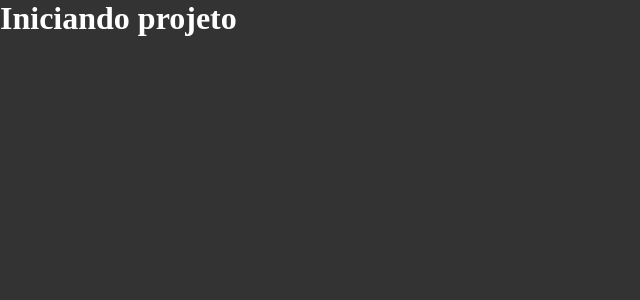
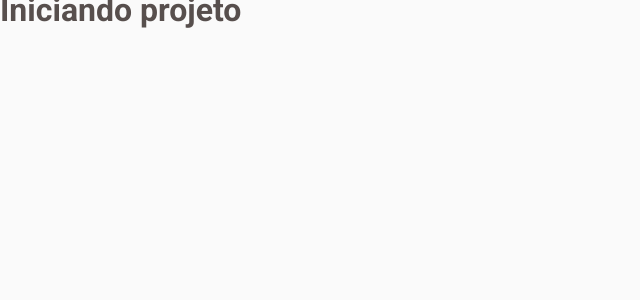
Before and after one commit to caio300/coffee-delivery, a React (Vite) app: page / in a window 1280 px wide. Shown: the top 300 px of the page, without its empty margins (0-640 px from the left). Built offline with nearby package versions, Linux system fonts and the light colour scheme.

Commit message:
Cores e Fontes

```diff
--- a/index.html
+++ b/index.html
@@ -2,9 +2,15 @@
 <html lang="en">
   <head>
     <meta charset="UTF-8" />
-    <link rel="icon" type="image/svg+xml" href="/vite.svg" />
+
+    <link rel="preconnect" href="https://fonts.googleapis.com" />
+    <link rel="preconnect" href="https://fonts.gstatic.com" crossorigin />
+
     <meta name="viewport" content="width=device-width, initial-scale=1.0" />
-    <title>Vite + React + TS</title>
+
+    <link href="https://fonts.googleapis.com/css2?family=Baloo+2:wght@700;800&family=Roboto:wght@400;700&display=swap" rel="stylesheet" />
+
+    <title>Coffee Delivery</title>
   </head>
   <body>
     <div id="root"></div>
--- a/src/styles/global.ts
+++ b/src/styles/global.ts
@@ -1,13 +1,22 @@
 import { createGlobalStyle } from 'styled-components'
-
 export const GlobalStyle = createGlobalStyle`
   * {
     margin: 0;
     padding: 0;
     box-sizing: border-box;
   }
+  :focus {
+    outline: none;
+    box-shadow: 0 0 0 2px ${prop => prop.theme['gray-500']};
+  }
   body {
-    background: #333;
-    color: #FFF;
+    background: ${props => props.theme['gray-100']};
+    color: ${props => props.theme["brown-200"]};
+  }
+  body, input, textarea, button {
+    font-family: 'Roboto', sans-serif;
+    line-height: 130%;
+    font-weight: 400;
+    font-size: 1rem;
   }
 `;
```
